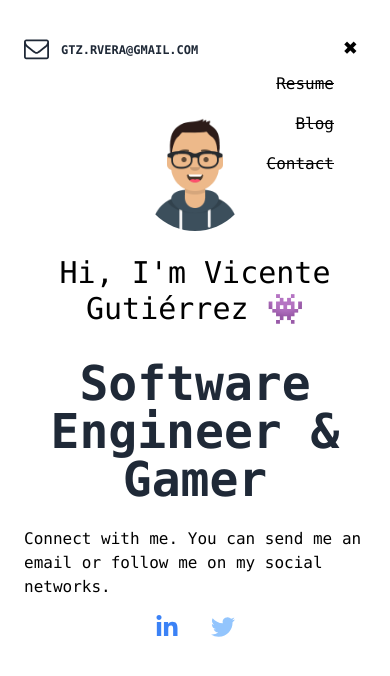
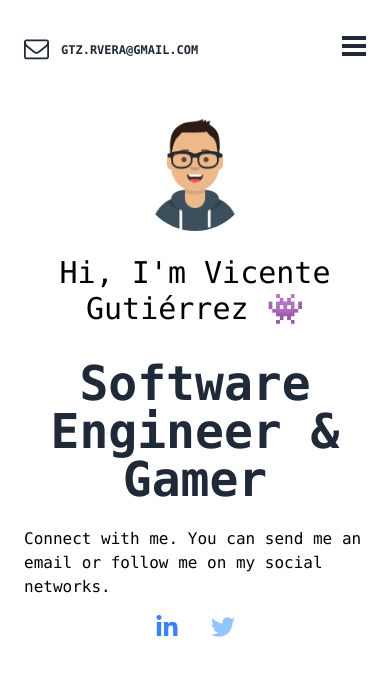
Before and after one commit to vcgtz/about-me, a Vue app: page / in a window 390 px wide. Shown: the top 676 px of the page. Built offline with nearby package versions, Linux system fonts and the light colour scheme.

Commit message:
🔧 Fix mobile menu

```diff
--- a/src/components/Header.vue
+++ b/src/components/Header.vue
@@ -4,20 +4,20 @@
       <MainLogo />
 
       <div class="flex items-center">
-        <nav class="font-sen text-gray-800 dark:text-white uppercase text-lg lg:flex items-center hidden">
-          <a href="#" class="py-2 px-6 flex hover:text-black line-through">Resume</a>
-          <a href="#" class="py-2 px-6 flex hover:text-black line-through">Blog</a>
-          <a href="#" class="py-2 px-6 flex hover:text-black line-through">Contact</a>
+        <nav class="font-sen text-gray-300 dark:text-white uppercase text-lg lg:flex items-center hidden">
+          <a href="#" class="py-2 px-6 flex hover:text-gray-300 line-through cursor-not-allowed">Resume</a>
+          <a href="#" class="py-2 px-6 flex hover:text-gray-300 line-through cursor-not-allowed">Blog</a>
+          <a href="#" class="py-2 px-6 flex hover:text-gray-300 line-through cursor-not-allowed">Contact</a>
         </nav>
 
-        <nav class="lg:hidden absolute top-0 right-0 w-auto p-8 bg-white text-right justify-items-end">
-          <a href="#" class="text-2xl">✖</a>
-          <a href="#" class="py-2 px-6 flex hover:text-black line-through">Resume</a>
-          <a href="#" class="py-2 px-6 flex hover:text-black line-through">Blog</a>
-          <a href="#" class="py-2 px-6 flex hover:text-black line-through">Contact</a>
+        <nav v-if="showMobileMenu" class="lg:hidden absolute top-0 right-0 w-auto p-10 bg-white text-lg text-right justify-items-end text-gray-300">
+          <button @click="closeMobileMenu()" class="text-2xl">✖</button>
+          <a href="#" class="py-2 px-6 flex hover:text-gray-300 line-through cursor-not-allowed">Resume</a>
+          <a href="#" class="py-2 px-6 flex hover:text-gray-300 line-through cursor-not-allowed">Blog</a>
+          <a href="#" class="py-2 px-6 flex hover:text-gray-300 line-through cursor-not-allowed">Contact</a>
         </nav>
 
-        <button class="lg:hidden flex flex-col ml-4">
+        <button @click="openMobileMenu()" class="lg:hidden flex flex-col ml-4">
           <span class="w-6 h-1 bg-gray-800 dark:bg-white mb-1"></span>
           <span class="w-6 h-1 bg-gray-800 dark:bg-white mb-1"></span>
           <span class="w-6 h-1 bg-gray-800 dark:bg-white mb-1"></span>
@@ -33,6 +33,18 @@ import MainLogo from './MainLogo.vue';
 export default {
   components: { MainLogo },
   name: 'Header',
+  data: () => ({
+    showMobileMenu: false,
+  }),
+  methods: {
+    closeMobileMenu () {
+      this.showMobileMenu = false;
+    },
+
+    openMobileMenu () {
+      this.showMobileMenu = true;
+    }
+  }
 }
 </script>
 
```
